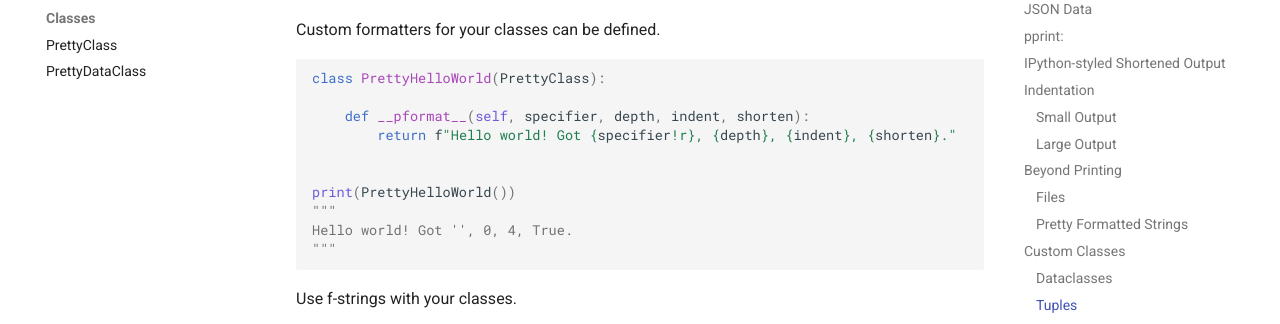
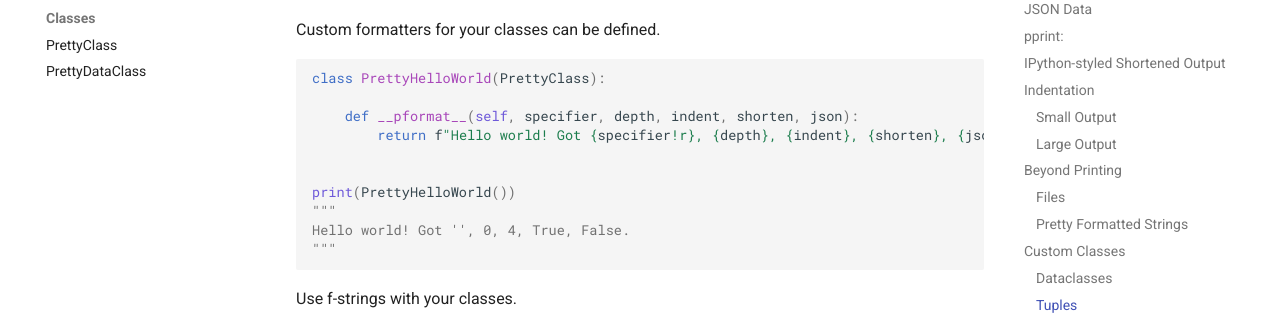
Before and after one commit to SimpleArt/prettyformatter, an MkDocs documentation site: the page built from docs/index.md, in a window 1280 px wide and 900 px high, scrolled down 7210 px. Shown: the part 153-477 px from the top of the window. Built offline with MkDocs 1.6.1 and Material for MkDocs 9.7.7, drawn with Linux system fonts in a browser that asks for light colours; comment, search, counter and statistics services are not loaded.

Commit message:
Fixed documentation

````diff
--- a/docs/index.md
+++ b/docs/index.md
@@ -381,13 +381,13 @@ Custom formatters for your classes can be defined.
 ```python
 class PrettyHelloWorld(PrettyClass):
 
-    def __pformat__(self, specifier, depth, indent, shorten):
-        return f"Hello world! Got {specifier!r}, {depth}, {indent}, {shorten}."
+    def __pformat__(self, specifier, depth, indent, shorten, json):
+        return f"Hello world! Got {specifier!r}, {depth}, {indent}, {shorten}, {json}."
 
 
 print(PrettyHelloWorld())
 """
-Hello world! Got '', 0, 4, True.
+Hello world! Got '', 0, 4, True, False.
 """
 ```
 
````
